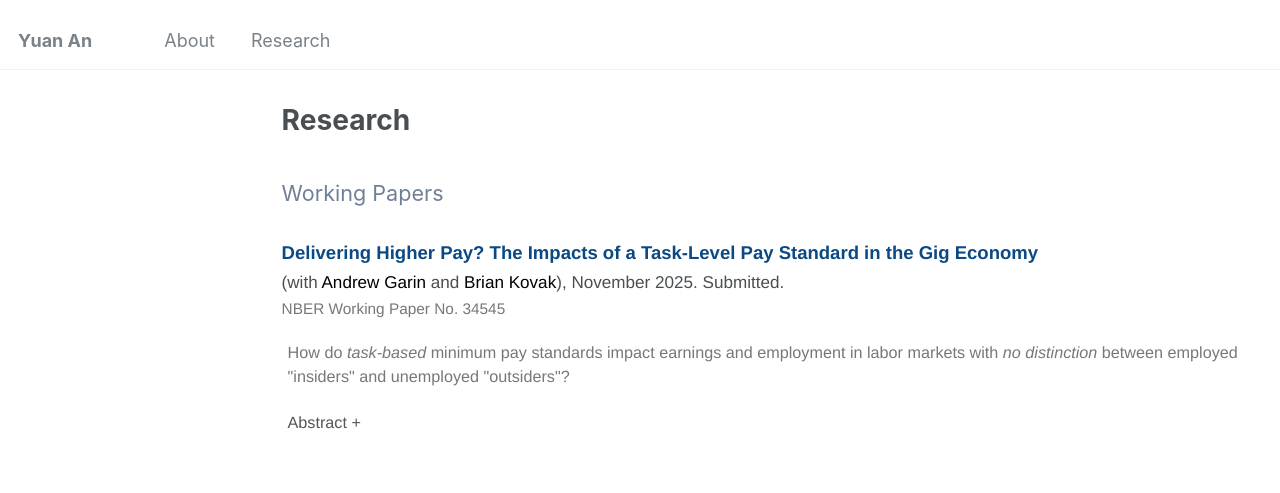
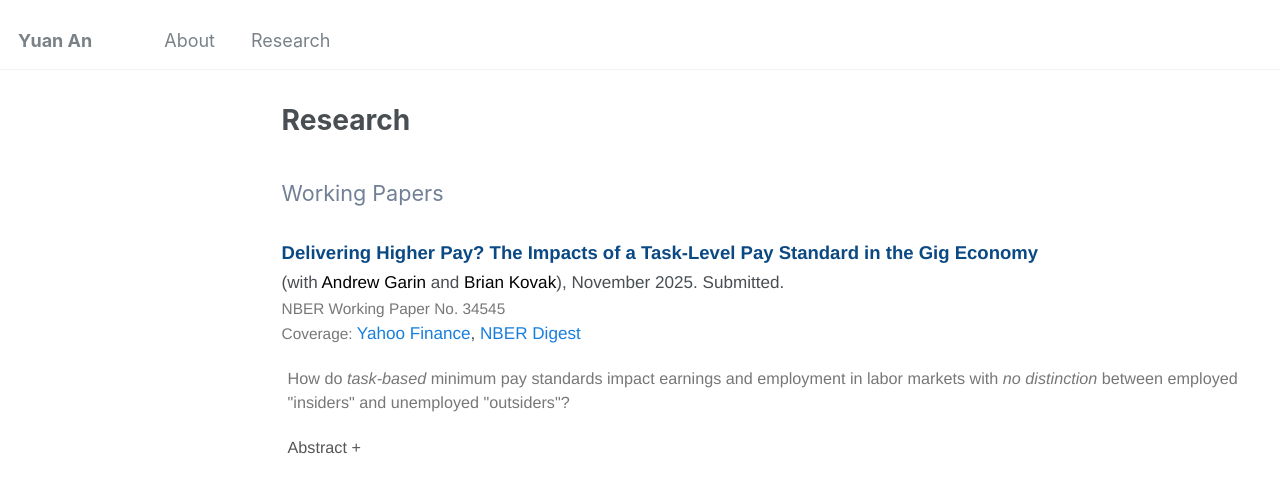
Before and after one commit to yuan-ann/yuan-ann.github.io, a Jekyll site: the page built from _pages/research.md, in a window 1280 px wide. Shown: the top 493 px of the page. Built offline with Jekyll 4.4.1, drawn with Linux system fonts in a browser that asks for light colours.

Commit message:
Update research page with additional coverage details
Added coverage links for NBER Working Paper No. 34545.

```diff
--- a/_pages/research.md
+++ b/_pages/research.md
@@ -33,7 +33,8 @@
   <p class="paper-meta">
     (with <a style="color:black;" href="https://sites.google.com/view/andygarin/home">Andrew Garin</a> and
     <a style="color:black;" href="https://www.andrew.cmu.edu/user/bkovak/">Brian Kovak</a>), November 2025. Submitted.<br>
-    <a style="font-size:.9em; color:#777;" href=""> NBER Working Paper No. 34545 </a>
+    <a style="font-size:.9em; color:#777;" href=""> NBER Working Paper No. 34545 </a><br>
+    <a style="font-size:.9em; color:#777;"> Coverage: <a href="https://finance.yahoo.com/news/seattles-delivery-minimum-wage-failed-120039601.html">Yahoo Finance</a>, <a href="">NBER Digest</a> </a>
   </p>
 
   <p class="paper-id">
```
